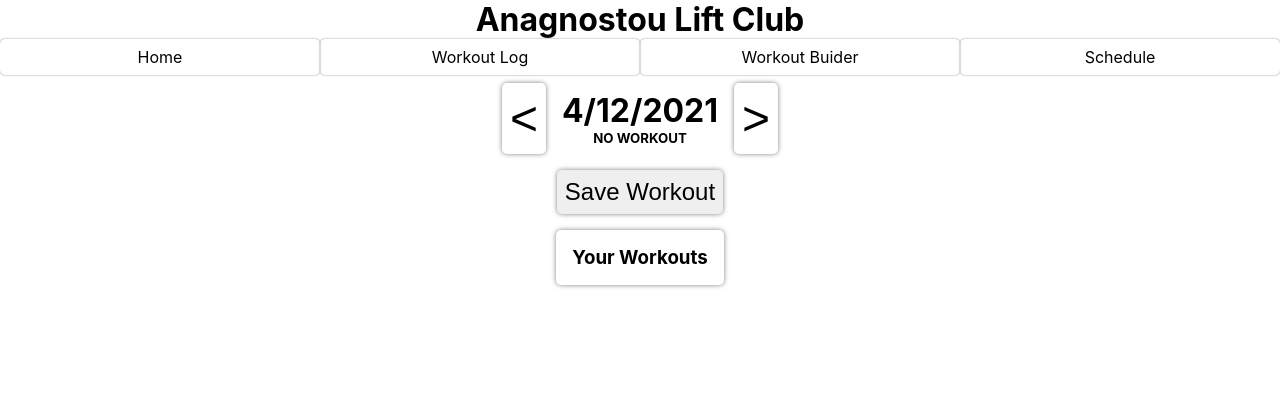
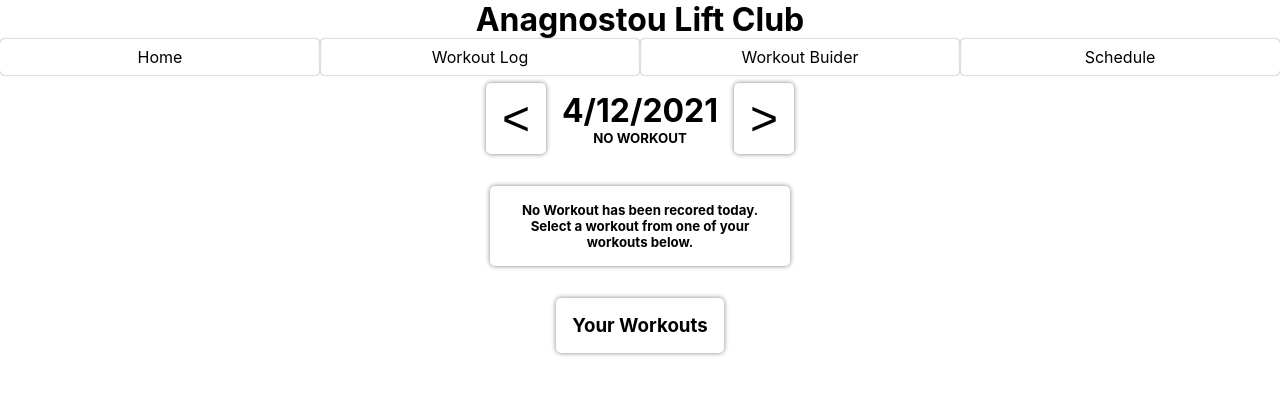
Before and after one commit to George-Anagnostou/liftclub, a Next.js app: page /workoutLog in a window 1280 px wide. Shown: the top 394 px of the page. Built offline with nearby package versions, Linux system fonts and the light colour scheme.

Commit message:
add: workout note feature in workout log

```diff
--- a/pages/workoutLog.js
+++ b/pages/workoutLog.js
@@ -3,12 +3,7 @@ import styled from "styled-components";
 
 import { useStoreContext } from "../context/state";
 import Layout from "../components/Layout";
-import {
-  getExercisesFromIdArray,
-  getUserMadeWorkouts,
-  getWorkoutFromId,
-  saveWorkoutLog,
-} from "../utils/ApiSupply";
+import { getExercisesFromIdArray, getUserMadeWorkouts, saveWorkoutLog } from "../utils/ApiSupply";
 
 export default function workoutLog() {
   const { user, setUserState } = useStoreContext();
@@ -17,6 +12,11 @@ export default function workoutLog() {
   const [currentDayData, setCurrentDayData] = useState({}); // {isoDate, timeInSeconds, completed, workout_id}
   const [yearMonthDay, setYearMonthDay] = useState({}); // {year, month, day}
   const [userMadeWorkouts, setUserMadeWorkouts] = useState([]);
+  const [workoutNote, setWorkoutNote] = useState("");
+
+  const handleWorkoutNoteChange = (e) => {
+    setWorkoutNote(e.target.value);
+  };
 
   const setDataToToday = () => {
     const date = new Date();
@@ -49,6 +49,7 @@ export default function workoutLog() {
       });
 
       setCurrentDayData(dayData);
+      setWorkoutNote(dayData.workoutNote || "");
     } else {
       setCurrentDayData({});
     }
@@ -91,29 +92,31 @@ export default function workoutLog() {
   const saveWorkout = async () => {
     // Make sure there are exercises to save
     if (currentDayData.exerciseData) {
+      // Make array of objects to enter into db
       const composedExercises = currentDayData.exerciseData.map((each) => {
         return { exercise_id: each.exercise_id, sets: each.sets };
       });
 
       // Get index of our currDayData
-      const workoutIndexInLog = user.workoutLog.findIndex(
+      const indexOfCurrDayData = user.workoutLog.findIndex(
         (workout) => workout.isoDate === currentDayData.isoDate
       );
 
       // Define log to send to DB
       let updatedWorkoutLog;
 
-      if (workoutIndexInLog > 0) {
+      if (indexOfCurrDayData > 0) {
         // Update existing workout
-        const newLog = [...user.workoutLog];
+        const workoutLogClone = [...user.workoutLog];
 
         // // update the index of current workout
-        newLog[workoutIndexInLog] = {
+        workoutLogClone[indexOfCurrDayData] = {
           ...currentDayData,
+          workoutNote: workoutNote,
           exerciseData: composedExercises,
         };
 
-        updatedWorkoutLog = newLog;
+        updatedWorkoutLog = workoutLogClone;
       } else {
         // Create new workoutLog entry
         const { year, month, day } = yearMonthDay;
@@ -127,12 +130,16 @@ export default function workoutLog() {
             workout_id: currentDayData.workout_id,
             exerciseData: composedExercises,
             workoutName: currentDayData.workoutName,
+            workoutNote: workoutNote,
           },
         ].sort((a, b) => a.isoDate.localeCompare(b.isoDate));
       }
 
       const userData = await saveWorkoutLog(updatedWorkoutLog, user._id);
       setUserState(userData);
+
+      //Clear the workout note
+      setWorkoutNote("");
     }
   };
 
@@ -169,6 +176,7 @@ export default function workoutLog() {
       workoutName: clicked.name,
       exerciseData: clicked.exercises,
     }));
+    setWorkoutNote("");
   };
 
   // Set page state if user is logged in
@@ -206,6 +214,8 @@ export default function workoutLog() {
 
         {!loading ? (
           <>
+            {currentDayData.exerciseData ? (
+              <>
                 <CompleteButton onClick={saveWorkout}>Save Workout</CompleteButton>
 
                 <WorkoutList>
@@ -239,9 +249,27 @@ export default function workoutLog() {
                     </li>
                   ))}
                 </WorkoutList>
+
+                <WorkoutNote>
+                  <h3>Notes:</h3>
+                  <textarea
+                    name=""
+                    id=""
+                    cols="30"
+                    rows="5"
+                    value={workoutNote}
+                    onChange={handleWorkoutNoteChange}
+                  ></textarea>
+                </WorkoutNote>
               </>
             ) : (
-          <h1>Loading...</h1>
+              <FallbackText>
+                No Workout has been recored today. Select a workout from one of your workouts below.
+              </FallbackText>
+            )}
+          </>
+        ) : (
+          <FallbackText>Loading...</FallbackText>
         )}
 
         <UserMadeWorkouts>
@@ -296,11 +324,16 @@ const HeaderContainer = styled.div`
 
   button {
     font-size: 3rem;
-    padding: 0.5rem;
+    padding: 0.5rem 1rem;
     background: transparent;
     border: none;
     border-radius: 5px;
     box-shadow: 0 0 5px grey;
+  }
+
+  @media (max-width: 500px) {
+    justify-content: space-between;
+    width: 100%;
   }
 `;
 
@@ -370,6 +403,24 @@ const WorkoutList = styled.ul`
   }
 `;
 
+const WorkoutNote = styled.div`
+  margin: 1rem auto 2rem;
+  border-radius: 5px;
+  box-shadow: 0 0 5px grey;
+  padding: 1rem;
+  text-align: left;
+
+  textarea {
+    padding: 0.5rem;
+    border-radius: 5px;
+    box-shadow: 0 0 5px #b9b9b9;
+    border: none;
+    min-width: 200px;
+    font-size: 1.2rem;
+    font-family: inherit;
+  }
+`;
+
 const CompleteButton = styled.button`
   margin: 1rem auto;
   font-size: 1.5rem;
@@ -411,3 +462,16 @@ const UserMadeWorkouts = styled.div`
     }
   }
 `;
+
+const FallbackText = styled.h5`
+  border-radius: 5px;
+  box-shadow: 0 0 5px grey;
+  max-width: 300px;
+  margin: 2rem auto;
+  padding: 1rem;
+
+  @media (max-width: 500px) {
+    width: 100%;
+    max-width: 100%;
+  }
+`;
```
Lines whose indentation alone changed are shown as unchanged.
